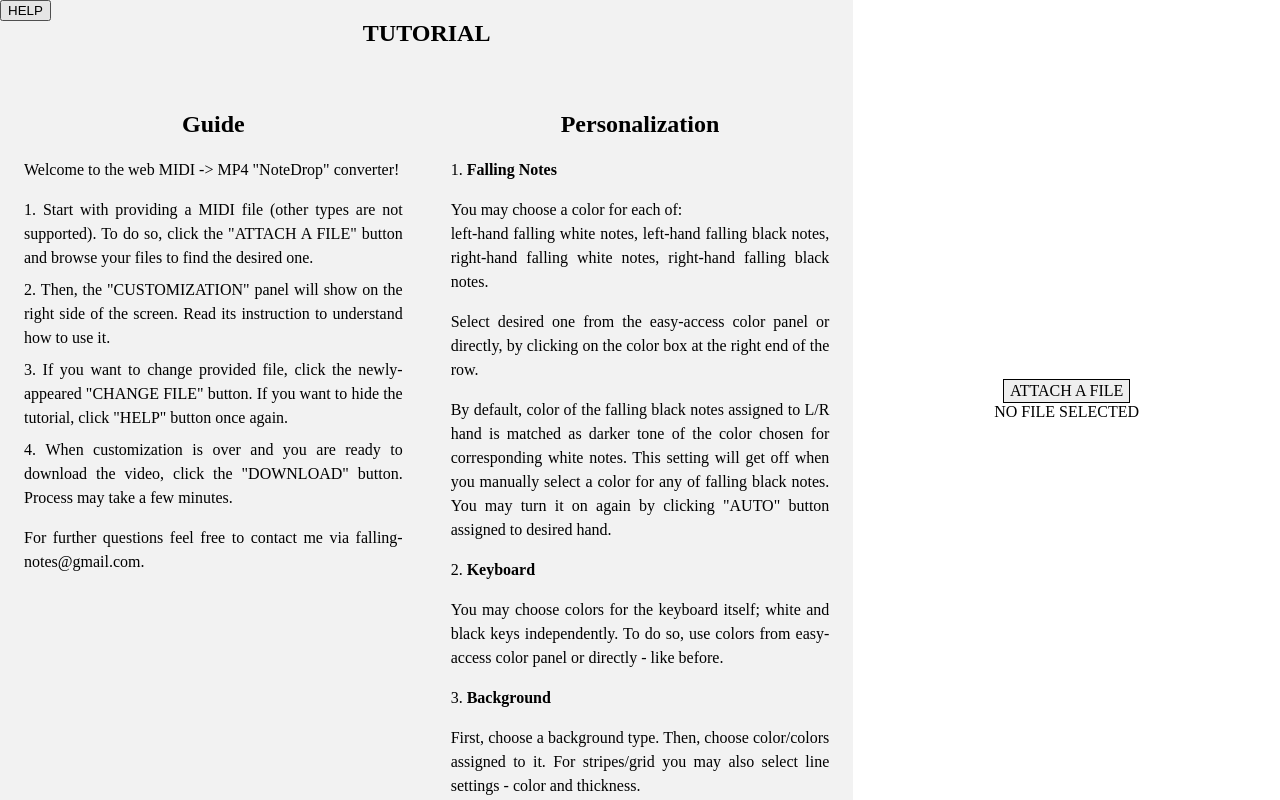
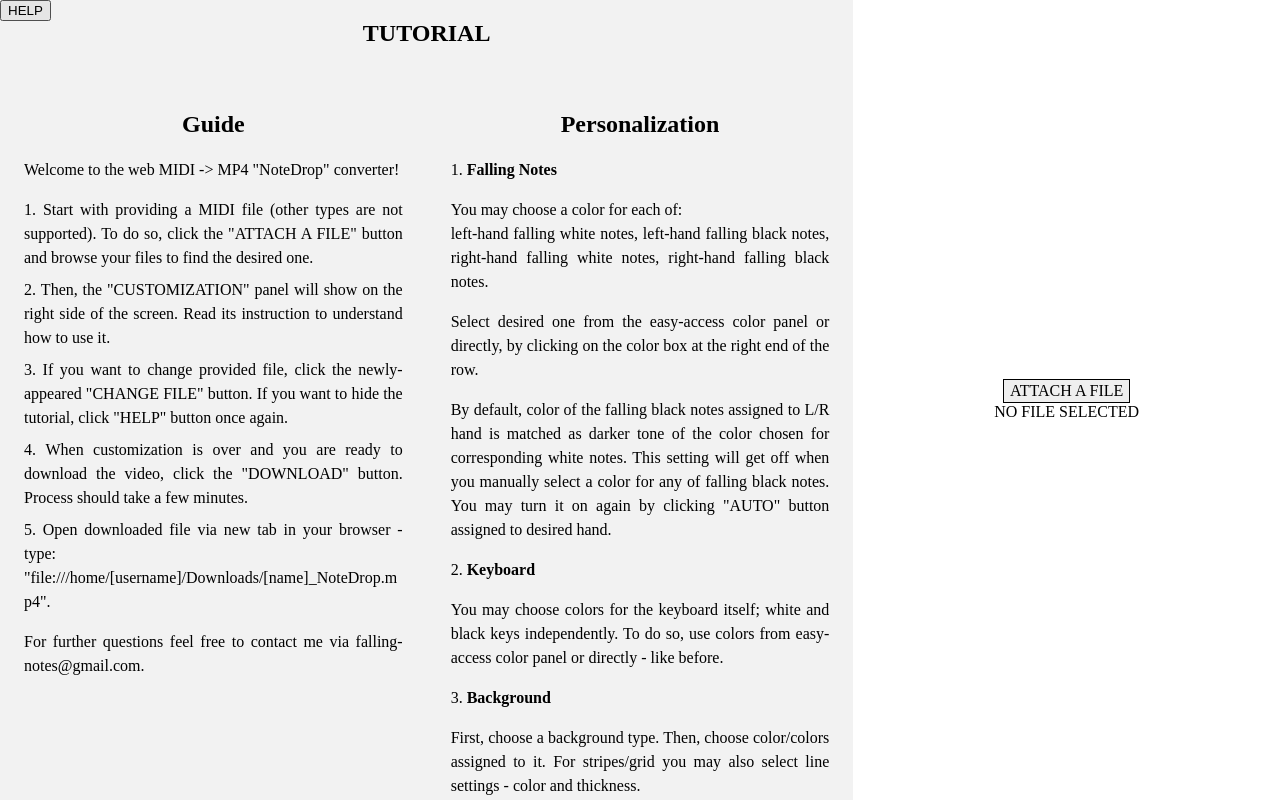
Before and after one commit to Lemonewa/NoteDrop, a React (Vite) app in the folder frontend/: page / in a window 1280 px wide. Both pictures are taken after a click on the button "HELP". Built offline with nearby package versions, Linux system fonts and the light colour scheme.

Commit message:
Added info about opening downloaded file in tutorial

```diff
--- a/frontend/src/App.tsx
+++ b/frontend/src/App.tsx
@@ -623,7 +623,8 @@ function App() {
                 <li>Start with providing a MIDI file (other types are not supported). To do so, click the "ATTACH A FILE" button and browse your files to find the desired one.</li>
                 <li>Then, the "CUSTOMIZATION" panel will show on the right side of the screen. Read its instruction to understand how to use it.</li>
                 <li>If you want to change provided file, click the newly-appeared "CHANGE FILE" button. If you want to hide the tutorial, click "HELP" button once again.</li>
-                <li>When customization is over and you are ready to download the video, click the "DOWNLOAD" button. Process may take a few minutes.</li>
+                <li>When customization is over and you are ready to download the video, click the "DOWNLOAD" button. Process should take a few minutes.</li>
+                <li>Open downloaded file via new tab in your browser - type: "file:///home/[username]/Downloads/[name]_NoteDrop.mp4".</li>
               </ol>
               <p>For further questions feel free to contact me via falling-notes@gmail.com.</p>
             </div>
```
